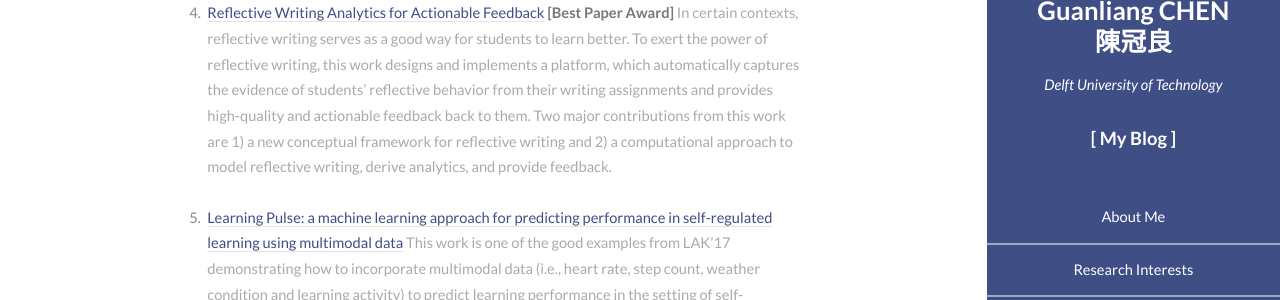
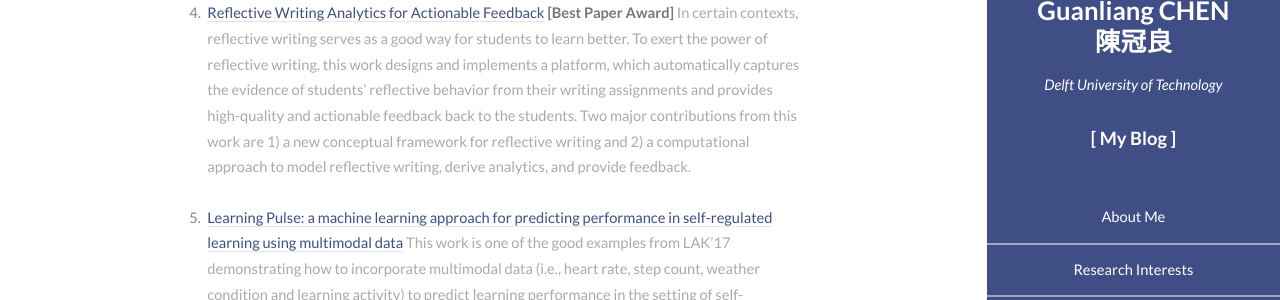
Before and after one commit to AngusGLChen/__angusglchen.github.io, a Jekyll site: the page built from _posts/2017-04-05-LAK-2017.md, in a window 1280 px wide and 900 px high, scrolled down 962 px. Shown: the part 256-556 px from the top of the window. Built offline with Jekyll 4.4.1, drawn with Linux system fonts in a browser that asks for light colours.

Commit message:
April 8th, 2017

```diff
--- a/_posts/2017-04-05-LAK-2017.md
+++ b/_posts/2017-04-05-LAK-2017.md
@@ -14,7 +14,7 @@
 
 3. [Improving Learning through Achievement Priming in Crowdsourced Information Finding Microtasks](http://dl.acm.org/citation.cfm?id=3027402&CFID=847772281&CFTOKEN=16235751) In the setting of crowdsourcing, online workers often fail to learn how to complete tasks effectively and drop out early in large batches of tasks. To help crowdsourcing workers, this work proposes a method based on achievement priming to engage workers and improve their learning in crowdsourced information finding tasks. This paper gives a good example of how to conduct solid research by connecting two trendy topics, i.e., online learning and online labor.
 
-4. [Reflective Writing Analytics for Actionable Feedback](http://dl.acm.org/citation.cfm?id=3027436&CFID=847772281&CFTOKEN=16235751) **[Best Paper Award]** In certain contexts, reflective writing serves as a good way for students to learn better. To exert the power of reflective writing, this work designs and implements a platform, which automatically captures the evidence of students' reflective behavior from their writing assignments and provides high-quality and actionable feedback back to them. Two major contributions from this work are 1) a new conceptual framework for reflective writing and 2) a computational approach to model reflective writing, derive analytics, and provide feedback.
+4. [Reflective Writing Analytics for Actionable Feedback](http://dl.acm.org/citation.cfm?id=3027436&CFID=847772281&CFTOKEN=16235751) **[Best Paper Award]** In certain contexts, reflective writing serves as a good way for students to learn better. To exert the power of reflective writing, this work designs and implements a platform, which automatically captures the evidence of students' reflective behavior from their writing assignments and provides high-quality and actionable feedback back to the students. Two major contributions from this work are 1) a new conceptual framework for reflective writing and 2) a computational approach to model reflective writing, derive analytics, and provide feedback.
 
 5. [Learning Pulse: a machine learning approach for predicting performance in self-regulated learning using multimodal data](http://dl.acm.org/citation.cfm?id=3027447&CFID=847772281&CFTOKEN=16235751) This work is one of the good examples from LAK'17 demonstrating how to incorporate multimodal data (i.e., heart rate, step count, weather condition and learning activity) to predict learning performance in the setting of self-regulated learning. It mainly contributes to the research on multimodal data analytics by developing a software infrastructure to collect and process multimodal data related to learning.
 
```
